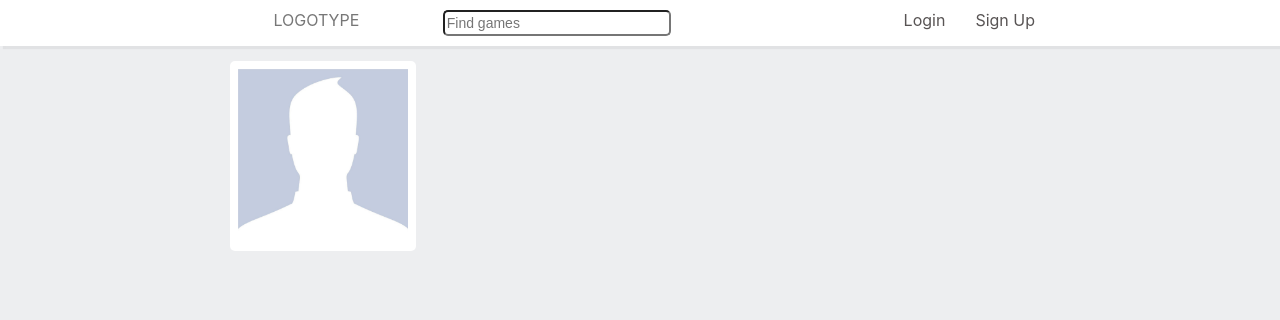
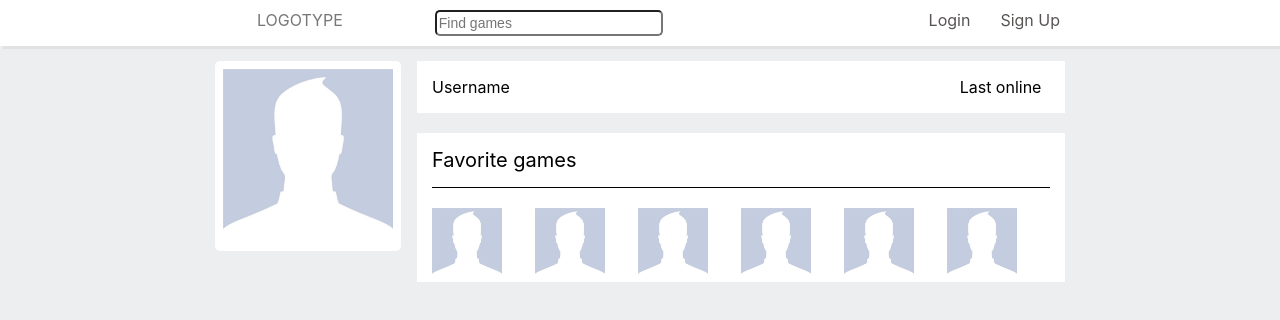
Before and after one commit to ailuroq/GamePlay-frontend, a React (Create React App) app: page /1 in a window 1280 px wide. Shown: the top 320 px of the page. Built offline with nearby package versions, Linux system fonts and the light colour scheme.

Commit message:
Profile component structure

```diff
--- a/src/components/Content/Content.module.css
+++ b/src/components/Content/Content.module.css
@@ -1,4 +1,4 @@
 .content {
-    max-width: 900px;
+    max-width: 850px;
     margin: 15px auto;
 }
--- a/src/components/Content/Profile/Profile.js
+++ b/src/components/Content/Profile/Profile.js
@@ -22,7 +22,37 @@ const Profile = () => {
                     <Navbar/>
                 </div>
             </div>
-            <div></div>
+            <div className={styles.wide_column}>
+                <div>
+                    <div className={styles.user_info}>
+                        <div className={styles.user_info_top}>
+                            <p>Username</p> {/*Username from the server*/}
+                        </div>
+                        <div>
+                            <p>Last online</p> {/*Last online time from the server*/}
+                        </div>
+                    </div>
+                    <div className={styles.favorite_games}>
+                        <div className={styles.favorite_games_text}>
+                            <p>Favorite games</p>
+                        </div>
+                        <div className={styles.games_pict}>
+                            {/*Here is mapped props from redux (first 6),
+                            now just as example 6 images*/}
+                            <div><img src={avatar} alt=""/></div>
+                            <div><img src={avatar} alt=""/></div>
+                            <div><img src={avatar} alt=""/></div>
+                            <div><img src={avatar} alt=""/></div>
+                            <div><img src={avatar} alt=""/></div>
+                            <div><img src={avatar} alt=""/></div>
+                        </div>
+                    </div>
+                    <div className={styles.achievements}>
+                        {/*Here is mapped props from redux (last N achievements)*/}
+                        <div></div>
+                    </div>
+                </div>
+            </div>
         </div>
     );
 };
--- a/src/components/Content/Profile/Profile.module.css
+++ b/src/components/Content/Profile/Profile.module.css
@@ -2,7 +2,7 @@
     display: grid;
     grid-gap: 1em;
     align-items: start;
-    grid-template-columns: 3fr 7fr;
+    grid-template-columns: 1fr 8fr;
 }
 
 .avatar_column {
@@ -24,3 +24,40 @@
 .thin_column {
 
 }
+
+.user_info {
+    display: grid;
+    grid-gap: 1em;
+    align-items: start;
+    grid-template-columns: 10fr 2fr;
+    background: #fff;
+}
+
+.user_info_top {
+    padding-left: 15px;
+}
+
+.favorite_games {
+    background: #fff;
+    padding: 0 15px;
+}
+
+.favorite_games_text p{
+    padding: 15px 0;
+    font-size: 20px;
+    border-bottom: 1px solid #000;
+}
+
+.games_pict {
+    display: grid;
+
+    grid-template-columns: repeat(6, 1fr);
+}
+
+.games_pict img {
+    max-width: 70px;
+}
+
+.achievements {
+    background: #fff;
+}
--- a/src/components/Header/Header.module.css
+++ b/src/components/Header/Header.module.css
@@ -11,12 +11,11 @@
     justify-self: end;
 }
 .header_container {
-    max-width: 850px;
+    max-width: 900px;
     margin: 0 auto;
     display: grid;
     grid-template-columns: 1.8fr 1.4fr 3.5fr;
     justify-items: center;
-
 
 }
 
--- a/src/components/Navbar/Navbar.module.css
+++ b/src/components/Navbar/Navbar.module.css
@@ -6,11 +6,12 @@
 }
 
 .menu {
-    margin-top: 0;
+    margin: 0;
+    padding: 0;
 }
 
 .menu li {
-    width: 178px;
+    width: 176px;
     height: 30px;
     list-style-type: none;
     padding-left: 8px;
```
Also changed, not shown: 1 other file (tests, documents, lock files or other folders).
